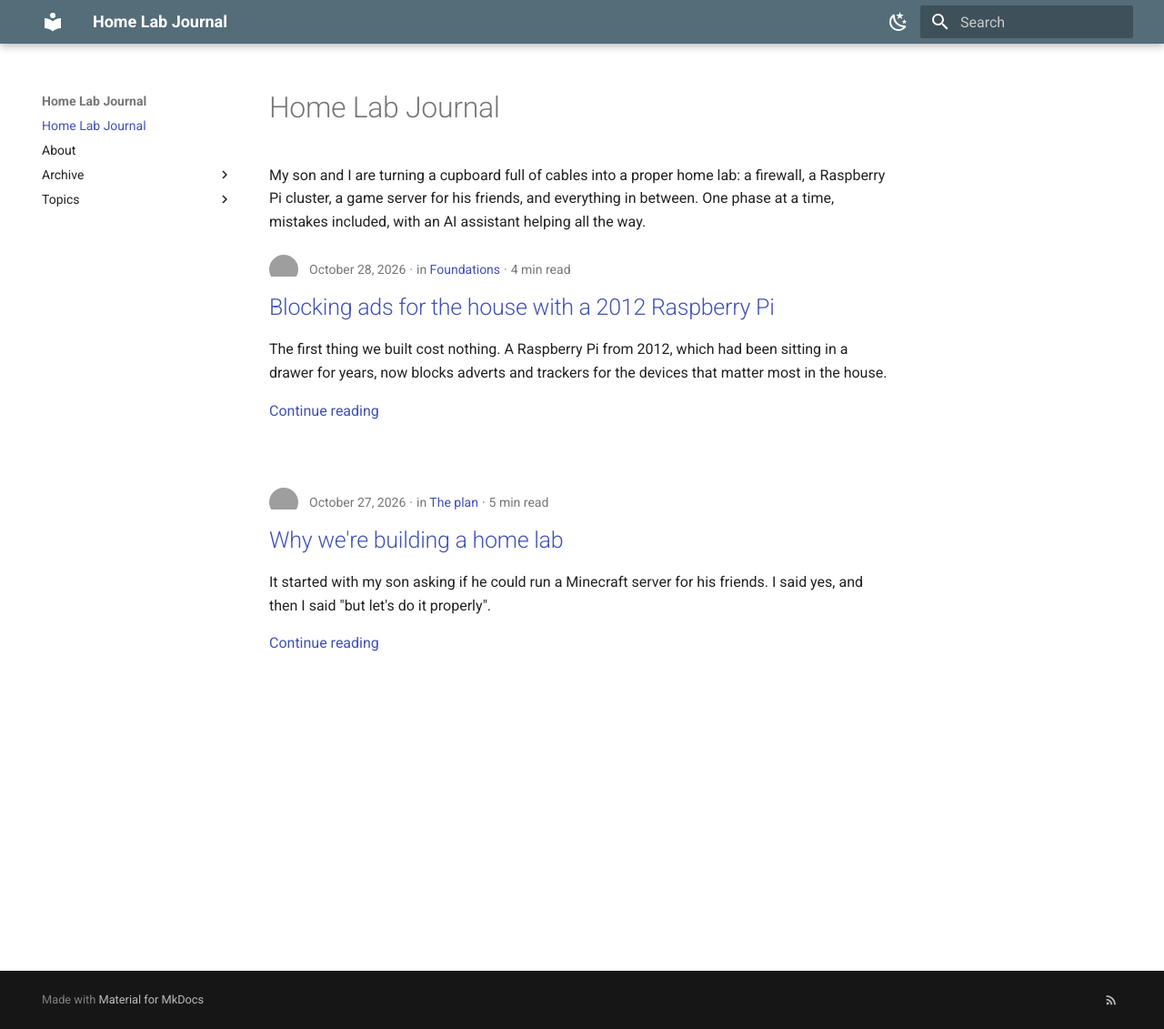
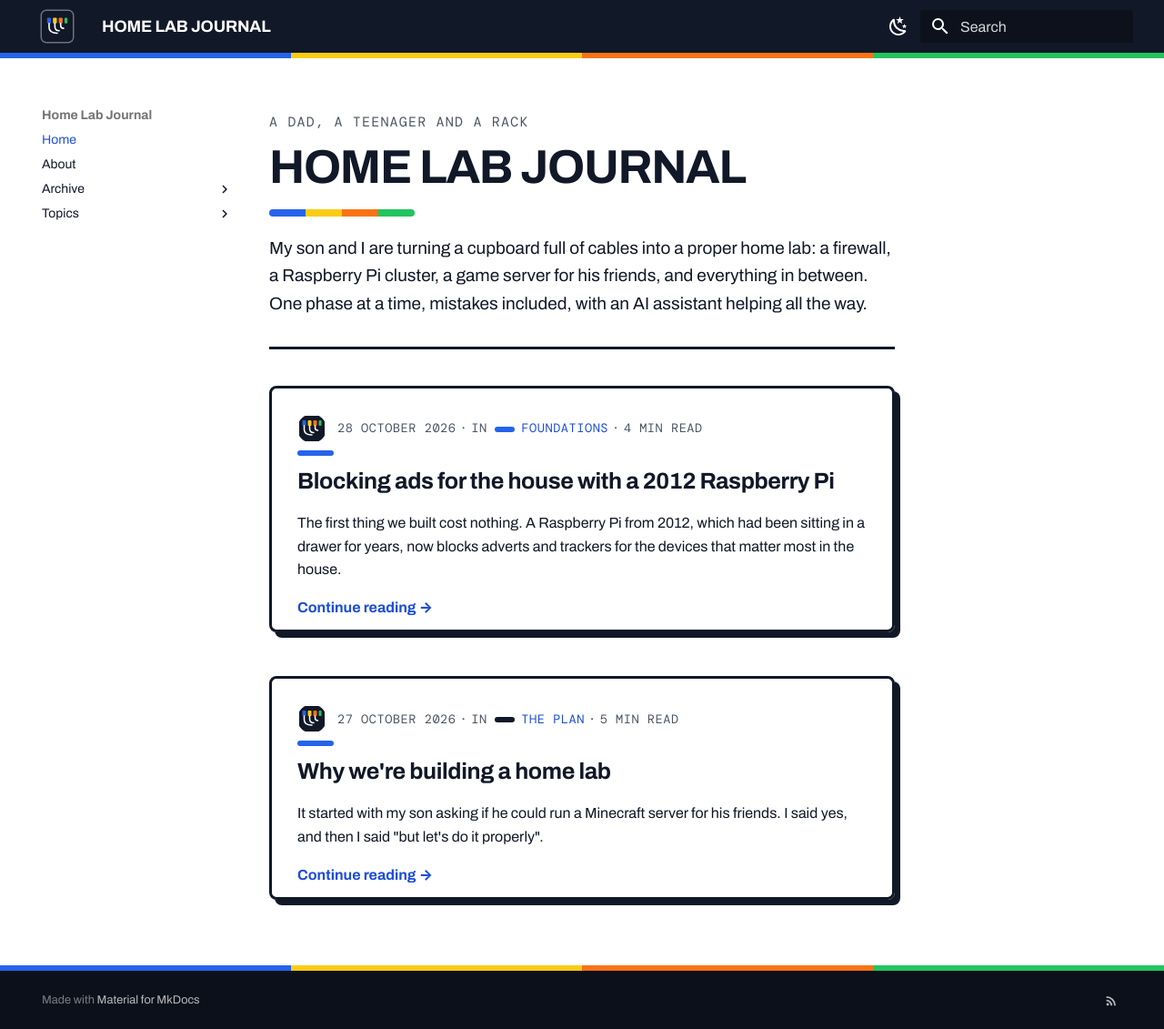
Before and after one commit to homelabjournal/homelabjournal.github.io, an MkDocs documentation site: the page built from docs/index.md, in a window 1280 px wide and 1131 px high. Shown: the whole window at 91% size. Built offline with MkDocs 1.6.1 and Material for MkDocs 9.7.7, drawn with Linux system fonts in a browser that asks for light colours; some web fonts are replaced; grey boxes are pictures that could not be loaded.

Commit message:
New look: patch panel theme (fonts, colours, logo, header stripe, post cards)

```diff
--- a/docs/.authors.yml
+++ b/docs/.authors.yml
@@ -2,4 +2,4 @@ authors:
   lab:
     name: Home Lab Journal
     description: Dad and son
-    avatar: https://api.iconify.design/mdi/server-network.svg
+    avatar: assets/logo.svg
--- a/docs/index.md
+++ b/docs/index.md
@@ -1,3 +1,11 @@
+<div class="hlj-hero" markdown>
+
+<p class="hlj-kicker">A dad, a teenager and a rack</p>
+
 # Home Lab Journal
 
+<div class="hlj-stripe"></div>
+
 My son and I are turning a cupboard full of cables into a proper home lab: a firewall, a Raspberry Pi cluster, a game server for his friends, and everything in between. One phase at a time, mistakes included, with an AI assistant helping all the way.
+
+</div>
--- /dev/null
+++ b/docs/stylesheets/extra.css
@@ -0,0 +1,192 @@
+/* Home Lab Journal: the "patch panel" look.
+   Ink, white and four network-cable colours, one per phase of the plan. */
+
+:root {
+  --hlj-ink: #111827;
+  --hlj-blue: #2563EB;
+  --hlj-yellow: #FACC15;
+  --hlj-orange: #F97316;
+  --hlj-green: #22C55E;
+  --hlj-cable: linear-gradient(90deg,
+    var(--hlj-blue) 0 25%, var(--hlj-yellow) 25% 50%,
+    var(--hlj-orange) 50% 75%, var(--hlj-green) 75% 100%);
+}
+
+[data-md-color-scheme="default"] {
+  --md-primary-fg-color: #111827;
+  --md-primary-fg-color--light: #374151;
+  --md-primary-fg-color--dark: #030712;
+  --md-primary-bg-color: #FFFFFF;
+  --md-primary-bg-color--light: #D1D5DB;
+  --md-accent-fg-color: #1E3A8A;
+  --md-typeset-a-color: #1D4ED8;
+  --md-default-fg-color: #111827;
+  --hlj-card-border: #111827;
+  --hlj-shadow: #111827;
+  --hlj-muted: #4B5563;
+}
+
+[data-md-color-scheme="slate"] {
+  --md-primary-fg-color: #030712;
+  --md-primary-fg-color--light: #1F2937;
+  --md-primary-fg-color--dark: #000000;
+  --md-primary-bg-color: #FFFFFF;
+  --md-default-bg-color: #0B1120;
+  --md-default-fg-color: #E5E7EB;
+  --md-typeset-color: #E5E7EB;
+  --md-accent-fg-color: #BFDBFE;
+  --md-typeset-a-color: #93C5FD;
+  --md-footer-bg-color: #030712;
+  --hlj-card-border: #E5E7EB;
+  --hlj-shadow: #2563EB;
+  --hlj-muted: #9CA3AF;
+}
+
+/* Header: ink bar with a cable stripe underneath */
+.md-header {
+  box-shadow: none;
+}
+.md-header::after {
+  content: "";
+  display: block;
+  height: 6px;
+  background: var(--hlj-cable);
+}
+.md-header__topic:first-child .md-ellipsis {
+  font-weight: 900;
+  text-transform: uppercase;
+  letter-spacing: -0.01em;
+}
+
+/* Headings: loud. Body: quiet. */
+.md-typeset h1 {
+  font-weight: 900;
+  letter-spacing: -0.025em;
+  line-height: 1.15;
+  color: var(--md-default-fg-color);
+}
+.md-typeset h2 {
+  font-weight: 800;
+  letter-spacing: -0.015em;
+}
+.md-typeset h2::before {
+  content: "";
+  display: block;
+  width: 2rem;
+  height: 0.3rem;
+  border-radius: 0.15rem;
+  margin-bottom: 0.5rem;
+  background: var(--hlj-blue);
+}
+.md-typeset h3 {
+  font-weight: 800;
+}
+.md-typeset strong {
+  font-weight: 700;
+}
+
+/* Home page intro */
+.hlj-hero {
+  padding: 0.4rem 0 1.6rem;
+  margin-bottom: 2rem;
+  border-bottom: 3px solid var(--hlj-card-border);
+}
+.hlj-hero .hlj-kicker {
+  font-family: var(--md-code-font-family);
+  font-size: 0.75rem;
+  text-transform: uppercase;
+  letter-spacing: 0.08em;
+  color: var(--hlj-muted);
+  margin: 0 0 0.4rem;
+}
+.md-typeset .hlj-hero h1 {
+  font-size: 2.6rem;
+  text-transform: uppercase;
+  margin: 0 0 0.8rem;
+}
+.hlj-hero .hlj-stripe {
+  width: 8rem;
+  height: 0.4rem;
+  border-radius: 0.2rem;
+  background: var(--hlj-cable);
+  margin: 0 0 1rem;
+}
+.hlj-hero p:last-child {
+  font-size: 0.95rem;
+  margin-bottom: 0;
+}
+
+/* Post cards on the front page */
+.md-post--excerpt {
+  border: 3px solid var(--hlj-card-border);
+  border-radius: 8px;
+  box-shadow: 6px 6px 0 var(--hlj-shadow);
+  padding: 1rem 1.4rem 0.6rem;
+  margin: 0 0 2.4rem;
+}
+.md-post--excerpt .md-post__content h2 {
+  margin-top: 0.6rem;
+}
+.md-post--excerpt .md-post__content h2 a {
+  color: var(--md-default-fg-color);
+}
+.md-post--excerpt .md-post__content h2 a:hover {
+  color: var(--md-typeset-a-color);
+}
+.md-post__action a {
+  font-weight: 800;
+}
+.md-post__action a::after {
+  content: " →";
+}
+
+/* Post meta: date, topic, reading time */
+.md-meta {
+  font-family: var(--md-code-font-family);
+  font-size: 0.68rem;
+  text-transform: uppercase;
+  letter-spacing: 0.04em;
+  color: var(--hlj-muted);
+}
+.md-meta__link::before {
+  content: "";
+  display: inline-block;
+  width: 1.1rem;
+  height: 0.3rem;
+  border-radius: 0.15rem;
+  margin-right: 0.35rem;
+  vertical-align: middle;
+  background: var(--hlj-ink);
+}
+[data-md-color-scheme="slate"] .md-meta__link::before {
+  background: #E5E7EB;
+}
+
+/* One cable colour per phase. Add a line here when a new topic arrives. */
+.md-meta__link[href*="category/foundations"]::before { background: var(--hlj-blue); }
+.md-meta__link[href*="category/firewall"]::before    { background: var(--hlj-yellow); }
+.md-meta__link[href*="category/pi-cluster"]::before  { background: var(--hlj-orange); }
+.md-meta__link[href*="category/game-night"]::before  { background: var(--hlj-green); }
+
+/* Code */
+.md-typeset code {
+  border-radius: 4px;
+}
+
+/* Footer */
+.md-footer {
+  background-color: var(--hlj-ink);
+}
+.md-footer::before {
+  content: "";
+  display: block;
+  height: 6px;
+  background: var(--hlj-cable);
+}
+
+/* Logo: a touch bigger, with an outline so it doesn't vanish into the ink header */
+.md-header__button.md-logo img {
+  height: 1.7rem;
+  border-radius: 5px;
+  box-shadow: 0 0 0 1.5px #6B7280;
+}
--- a/mkdocs.yml
+++ b/mkdocs.yml
@@ -5,16 +5,21 @@ site_url: https://homelabjournal.com/
 theme:
   name: material
   custom_dir: overrides
+  logo: assets/logo.svg
+  favicon: assets/logo.svg
+  font:
+    text: Archivo
+    code: DM Mono
   palette:
     - media: "(prefers-color-scheme: light)"
       scheme: default
-      primary: blue grey
-      accent: deep orange
+      primary: custom
+      accent: custom
       toggle: { icon: material/weather-night, name: Dark mode }
     - media: "(prefers-color-scheme: dark)"
       scheme: slate
-      primary: blue grey
-      accent: deep orange
+      primary: custom
+      accent: custom
       toggle: { icon: material/weather-sunny, name: Light mode }
   features:
     - navigation.indexes
@@ -24,7 +29,7 @@ plugins:
   - search
   - blog:
       blog_dir: .
-      post_date_format: long
+      post_date_format: d MMMM yyyy
       post_url_format: "{slug}"
       archive_name: Archive
       categories_name: Topics
@@ -54,6 +59,9 @@ markdown_extensions:
   - pymdownx.highlight
   - pymdownx.inlinehilite
 
+extra_css:
+  - stylesheets/extra.css
+
 nav:
   - Blog: index.md
   - About: about.md
```
Also changed, not shown: docs/assets/logo.svg (added).
